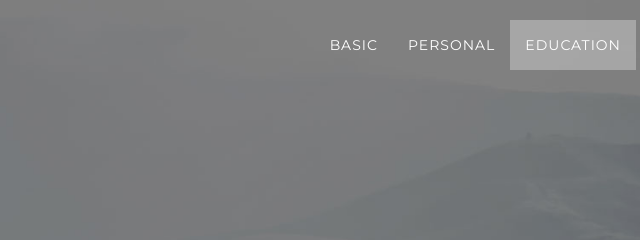
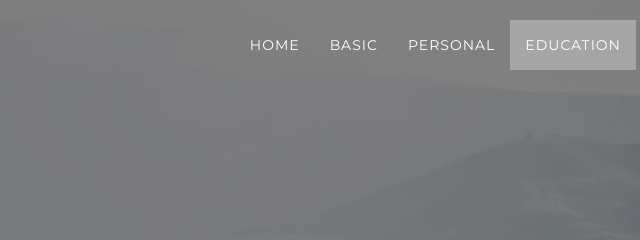
Before and after one commit to clarksongonzales/Resume, a website: page index.html in a window 1280 px wide. Shown: the top 240 px of the page, 574-1214 px from the left. Drawn offline with nearby package versions, Linux system fonts and the light colour scheme; some packages are replaced by stand-ins of ours.

Commit message:
Update index.html

```diff
--- a/index.html
+++ b/index.html
@@ -50,6 +50,9 @@
                     <!-- Hidden li included to remove active class from about link when scrolled up past about section -->
                     <li class="hidden">
                         <a href="#page-top"></a>
+                    </li>
+                    <li>
+                        <a class="page-scroll" href="#page-top">HOME</a>
                     </li>
                     <li>
                         <a class="page-scroll" href="#Clark">Basic</a>
```
